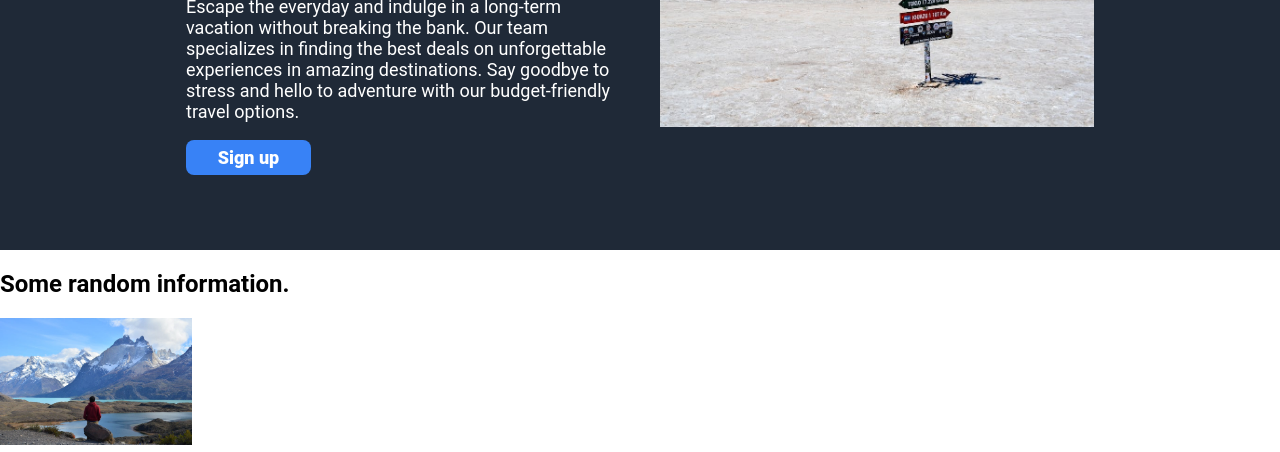
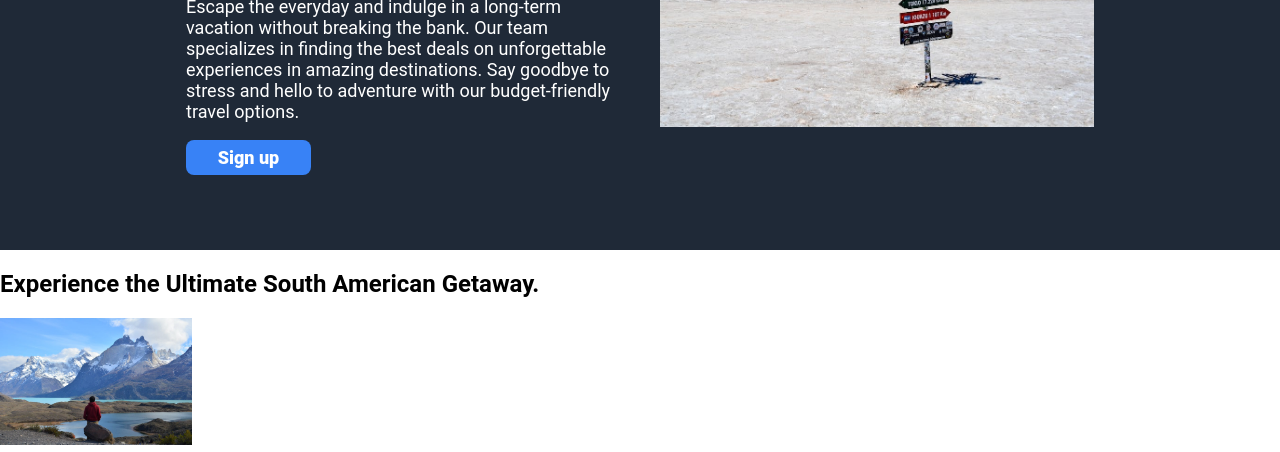
Before and after one commit to Glonky1337/landing-page, a plain HTML site: page index.html in a window 1280 px wide. Shown: the part 348-800 px from the top of the page. Drawn offline with Linux system fonts and the light colour scheme.

Commit message:
Replace placeholder text with features tagline

```diff
--- a/index.html
+++ b/index.html
@@ -31,7 +31,7 @@
                 </div>
             </section>
             <section id="features">
-                <h2>Some random information.</h2>
+                <h2>Experience the Ultimate South American Getaway.</h2>
                 <div id="features-container">
                     <div class="feature one">
                         <img src="./images/torres-del-paine-magallanes-and-chilean-antarctica-chile.jpeg" class="image" alt="Torres del Paine, Magallanes and Chilean Antarctica, Chile. Credit: Lorraine Kinnear">
```
